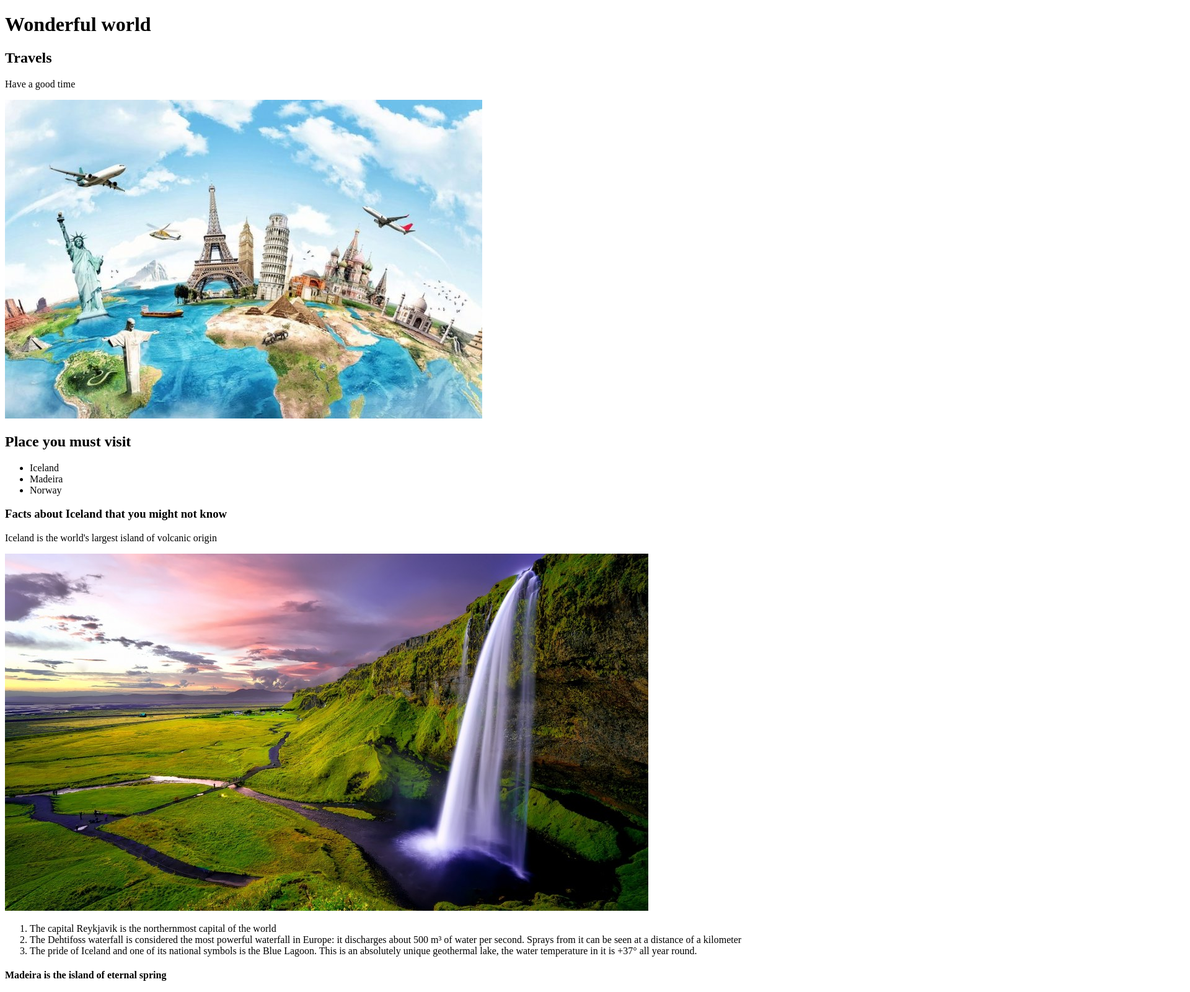
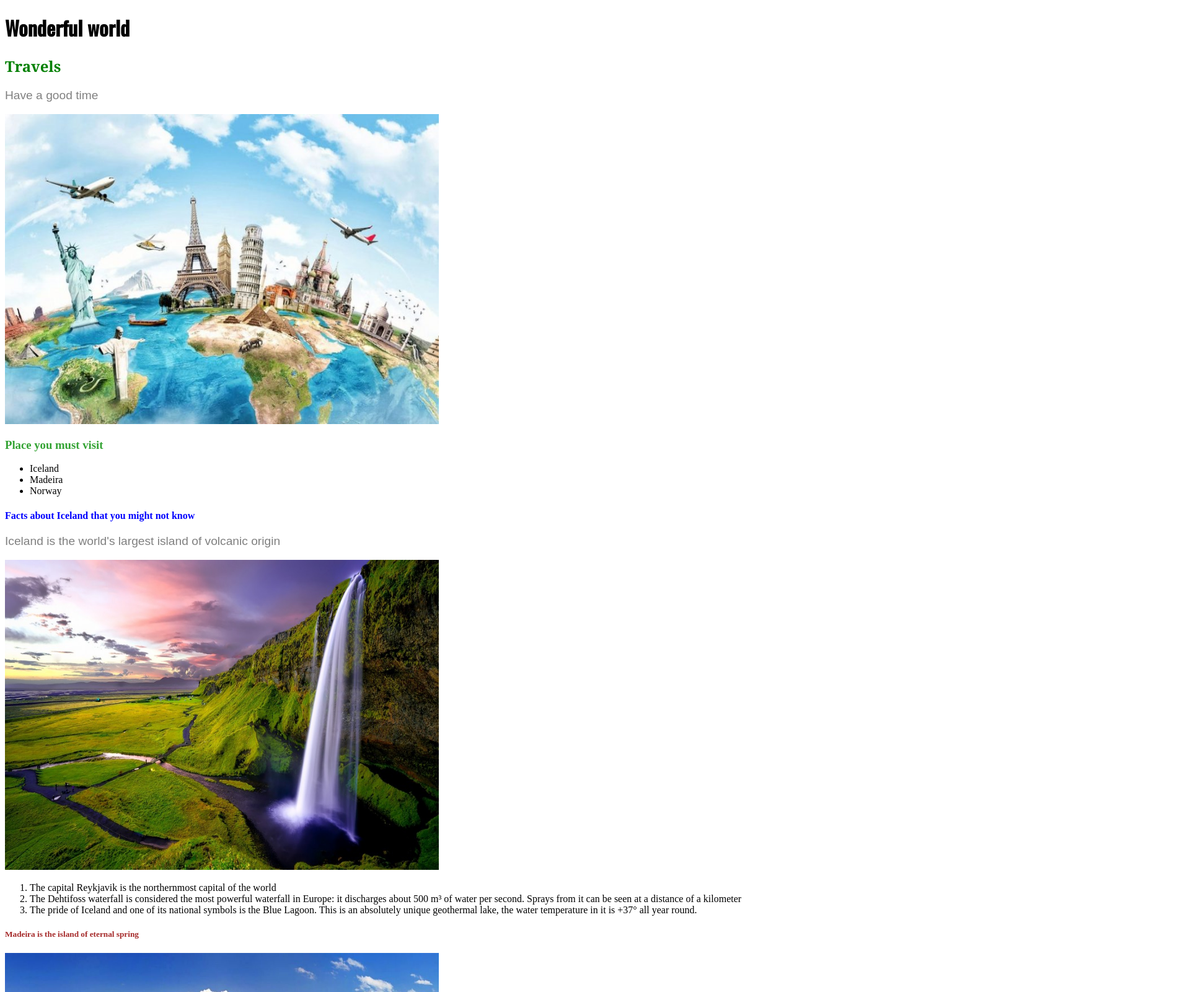
Before and after one commit to SofiiaNakutna/css, a plain HTML site: page index.html in a window 1280 px wide. Shown: the top 1600 px of the page at 62% size, 1920 px wide, since content can reach past the window. Drawn offline with nearby package versions, Linux system fonts and the light colour scheme.

Commit message:
Sample code

```diff
--- /dev/null
+++ b/css/commons.css
@@ -0,0 +1,28 @@
+@import url('https://fonts.googleapis.com/css2?family=Oswald:wght@500&display=swap');
+h1{
+    color: #000;
+    font-family: 'Oswald', sans-serif;
+    font-size:xx-large;
+}
+h2{
+    color:#008000;
+    font-family:Georgia, 'Times New Roman', Times, serif;
+    font-size:x-large;
+}
+p{
+    color:#808080;
+    font-family:Arial, Helvetica, sans-serif;
+    font-size:larger;
+}
+h3{
+    color:hsl(120, 52%, 42%);
+}
+h4{
+    color:#0000ff;
+}
+h5{
+    color: #a52a2a;
+}
+h6{
+    color: #f00;
+}
--- /dev/null
+++ b/css/index.css
@@ -0,0 +1,4 @@
+@import url(commons.css);
+@import url(headers.css);
+@import url(products.css);
+@import url(footer.css);
--- a/index.html
+++ b/index.html
@@ -5,6 +5,7 @@
     <meta http-equiv="X-UA-Compatible" content="IE=edge">
     <meta name="viewport" content="width=, initial-scale=1.0">
     <title>Travels</title>
+    <link rel="stylesheet" href="css/index.css">
 </head>
 <body>
     <main>
@@ -12,32 +13,32 @@
        <section>
         <h2>Travels</h2>
         <p>Have a good time</p>
-        <img src="img/trip.jpg" alt="travel">
+        <img src="img/trip.jpg" width="700px" height="500px" alt="travel">
     </section>
-    <h2>Place you must visit</h2>
+    <h3>Place you must visit</h3>
     <ul>
         <li>Iceland</li>
         <li>Madeira</li>
         <li>Norway</li>
     </ul>
     <figure></figure>
-    <h3>Facts about Iceland that you might not know </h3>
+    <h4>Facts about Iceland that you might not know </h4>
     <p>Iceland is the world's largest island of volcanic origin</p>
-    <img src="img/iceland.jpg" alt="Iceland">
+    <img src="img/iceland.jpg" width="700px" height="500px" alt="Iceland">
     <ol>
         <li>The capital Reykjavik is the northernmost capital of the world</li>
         <li>The Dehtifoss waterfall is considered the most powerful waterfall in Europe: it discharges about 500 m³ of water per second. Sprays from it can be seen at a distance of a kilometer</li>
         <li>The pride of Iceland and one of its national symbols is the Blue Lagoon. This is an absolutely unique geothermal lake, the water temperature in it is +37° all year round.</li>
     </ol>
-    <h4>Madeira is the island of eternal spring</h4>
-    <img src="img/madeira.jpg" alt="Madeira">
+    <h5>Madeira is the island of eternal spring</h5>
+    <img src="img/madeira.jpg" width="700px" height="500px" alt="Madeira">
     <ol>
         <li>Madeira is an island where you can find tropical and Mediterranean vegetation at the same time.</li>
         <li>Pico do Arieiro - this attraction can be deservedly called dizzying</li>
         <li>Lava pools of Port Monish</li>
     </ol>
-    <h5>Norway is a country with a rich history. A family of strict Vikings, today it is one of the most well-fed, calm and prosperous states in the world. The standard of living in Norway is one of the highest, as is the level of social security</h5>
-    <img src="img/norway.jpg" alt="Norway">
+    <h6>Norway is a country with a rich history. A family of strict Vikings, today it is one of the most well-fed, calm and prosperous states in the world. The standard of living in Norway is one of the highest, as is the level of social security</h6>
+    <img src="img/norway.jpg" width="700px" height="500px" alt="Norway">
     <ol>
         <li>Norway ranks first in the world in terms of the length of fjords, overtaking Canada and New Zealand in this parameter</li>
         <li>Norway ranks first in Europe in terms of the number of car tunnels</li>
```
Also changed, not shown: css/footer.css (added), css/header.css (added), css/products.css (added).
